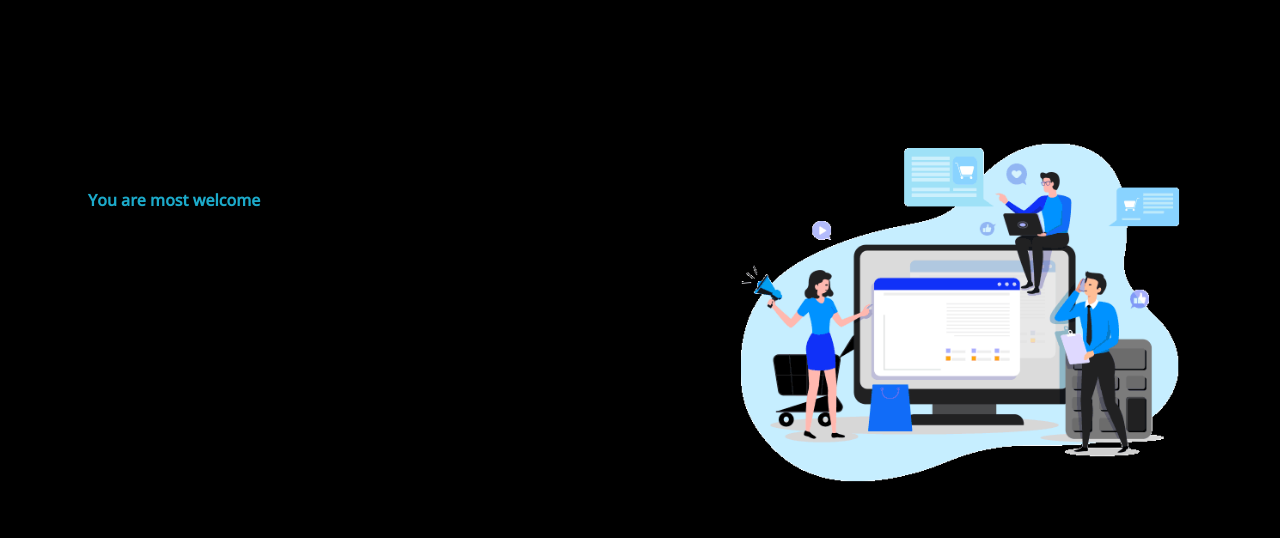
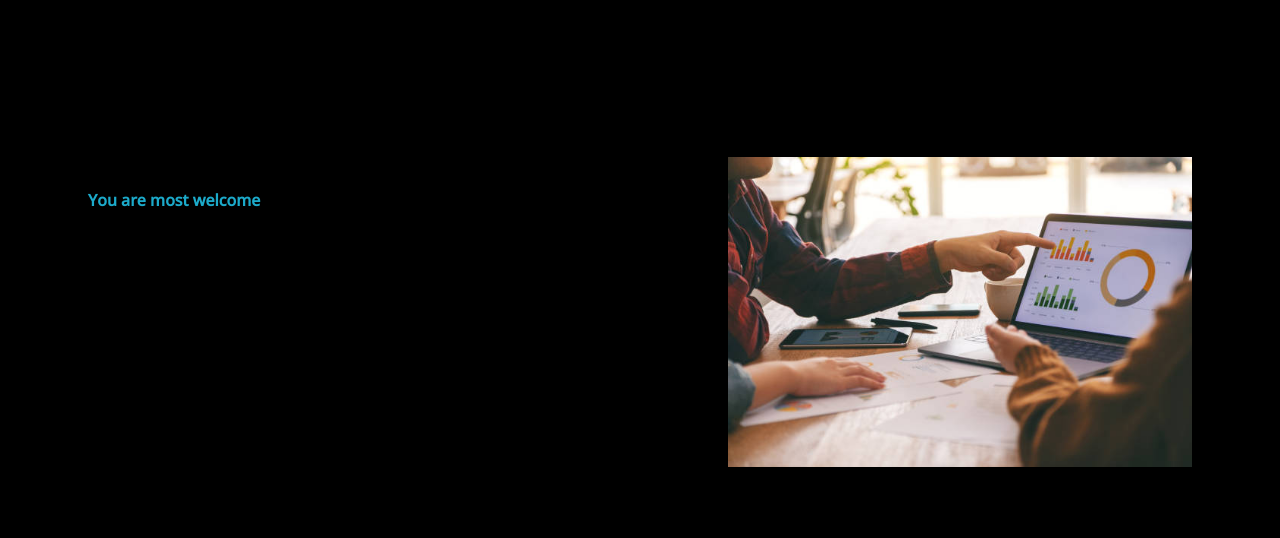
Before and after one commit to SumiAkter2/vantage-capital, a React (Vite) app: page / in a window 1280 px wide. Shown: the part 920-1458 px from the top of the page. Built offline with nearby package versions, Linux system fonts and the light colour scheme.

Commit message:
change welcome page img

```diff
--- a/src/Component/Home/Welcome.jsx
+++ b/src/Component/Home/Welcome.jsx
@@ -1,10 +1,14 @@
-import welcomeImg from "../../assets/Home/Banner/mark.gif";
+import welcomeImg from "../../assets/Home/Banner/welcome.jpg";
 const Welcome = () => {
   return (
     <div>
       <div className="hero min-h-screen text-black mb-24">
         <div className="hero-content flex-col lg:flex-row-reverse">
-          <img src={welcomeImg} className="md:max-w-lg rounded-lg px-6" />
+          <img
+            src={welcomeImg}
+            className="md:max-w-lg rounded-lg px-6"
+            alt="stock market image"
+          />
           <div className="md:w-1/2 px-6">
             <p className="text-primary my-2 font-semibold ">
               You are most welcome
```
Also changed, not shown: src/assets/Home/Banner/stock market.jpg (added), src/assets/Home/Banner/welcome.jpg (added).
